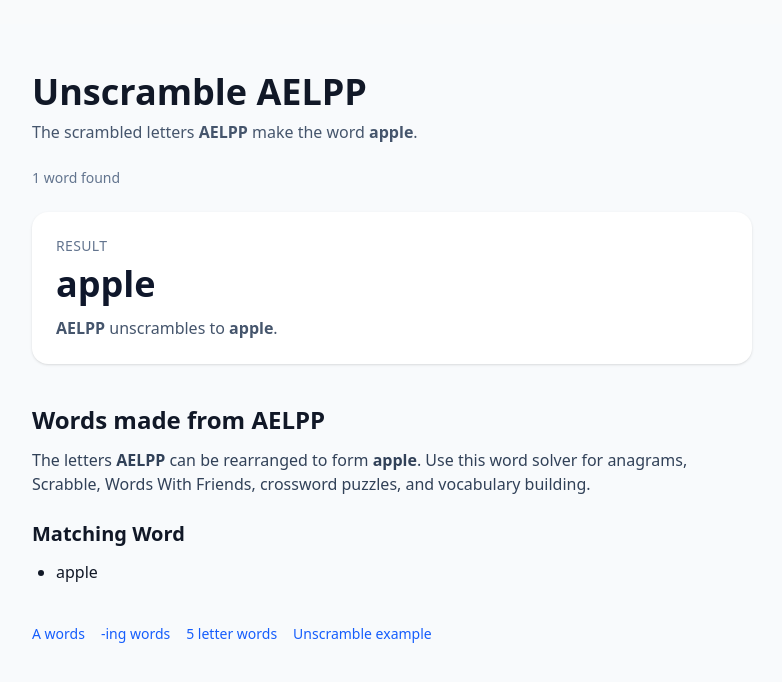
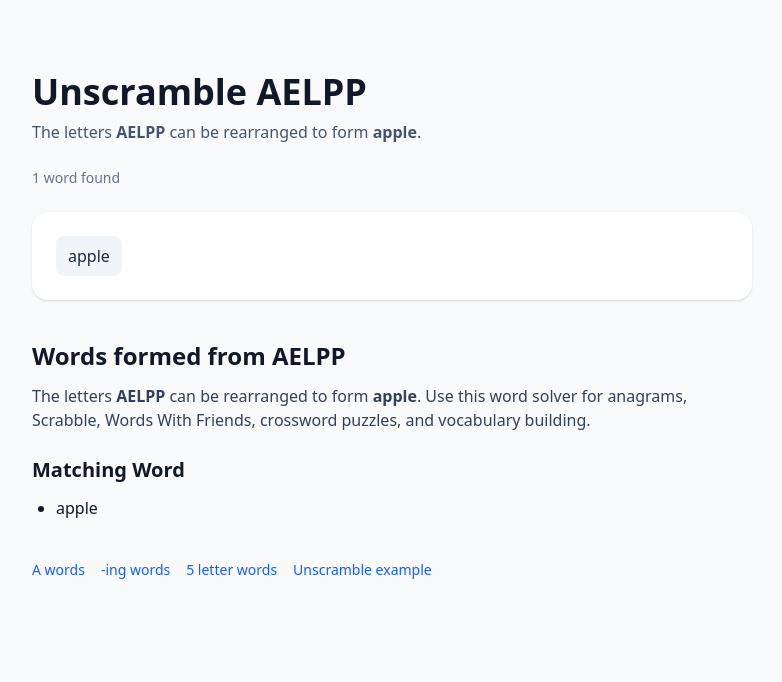
Before and after one commit to vmanglore/unscramble-word-app, a Next.js app: page /unscramble/aelpp in a window 1280 px wide. Shown: the top 682 px of the page, without its empty margins (248-1030 px from the left). Built offline with nearby package versions, Linux system fonts and the light colour scheme.

Commit message:
Use consistent unscramble results layout

```diff
--- a/app/unscramble/[letters]/page.tsx
+++ b/app/unscramble/[letters]/page.tsx
@@ -13,10 +13,11 @@ export async function generateMetadata({
 }: Props): Promise<Metadata> {
   const { letters } = await params;
   const decodedLetters = decodeURIComponent(letters);
+  const displayLetters = decodedLetters.toUpperCase();
 
   return {
-    title: `Unscramble ${decodedLetters.toUpperCase()} | Word Solver`,
-    description: `Find all valid English words from the scrambled letters ${decodedLetters.toUpperCase()} using our fast anagram solver.`,
+    title: `Unscramble ${displayLetters} | Word Solver`,
+    description: `Find all valid English words from the scrambled letters ${displayLetters} using our fast anagram solver.`,
     keywords: ["unscramble words", "anagram solver", "word finder", decodedLetters],
   };
 }
@@ -41,8 +42,8 @@ export default async function Page({ params }: Props) {
         <p className="text-slate-600 mb-6">
           {hasSingleResult && topResult ? (
             <>
-              The scrambled letters <strong>{displayLetters}</strong> make the word{" "}
-              <strong>{topResult}</strong>.
+              The letters <strong>{displayLetters}</strong> can be rearranged
+              to form <strong>{topResult}</strong>.
             </>
           ) : (
             <>
@@ -61,25 +62,12 @@ export default async function Page({ params }: Props) {
         <div className="bg-white rounded-2xl shadow p-6">
           {words.length === 0 ? (
             <p className="text-slate-500">No words found.</p>
-          ) : hasSingleResult && topResult ? (
-            <div>
-              <p className="text-sm font-medium uppercase tracking-wide text-slate-500 mb-2">
-                Result
-              </p>
-              <div className="text-4xl font-bold text-slate-900 mb-3">
-                {topResult}
-              </div>
-              <p className="text-slate-600">
-                <strong>{displayLetters}</strong> unscrambles to{" "}
-                <strong>{topResult}</strong>.
-              </p>
-            </div>
           ) : (
             <div className="flex flex-wrap gap-2">
               {words.map((word) => (
                 <span
                   key={word}
-                  className="px-3 py-2 bg-slate-100 rounded-lg text-slate-800"
+                  className="px-3 py-2 bg-slate-100 rounded-lg text-slate-800 font-medium"
                 >
                   {word}
                 </span>
@@ -91,7 +79,7 @@ export default async function Page({ params }: Props) {
         {/* SEO Content */}
         <section className="mt-10 prose max-w-none">
           <h2 className="text-2xl font-semibold mb-3">
-            Words made from {displayLetters}
+            Words formed from {displayLetters}
           </h2>
 
           <p className="text-slate-700">
```
